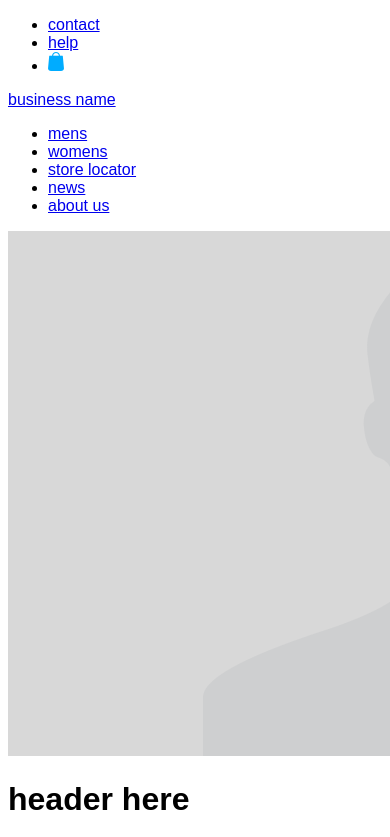
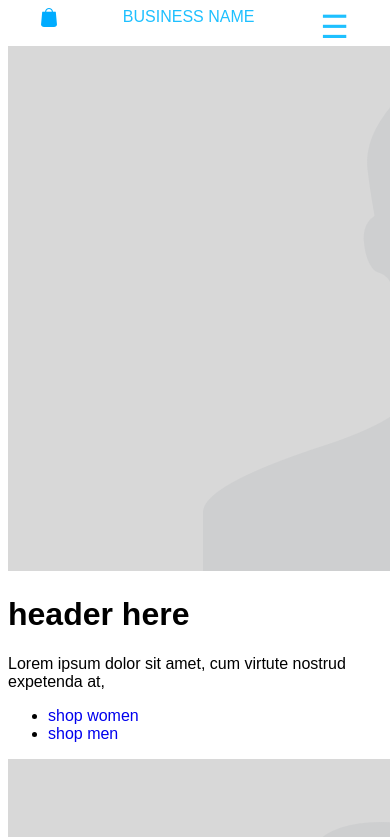
Before and after one commit to SkyNhiNguyen/week08, a website: page src/index.html in a window 390 px wide. Shown: the top 837 px of the page. Drawn offline with nearby package versions, Linux system fonts and the light colour scheme; files that its build step writes are made by us from their sources.

Commit message:
basic css...

```diff
--- a/src/index.html
+++ b/src/index.html
@@ -7,24 +7,36 @@
   </head>
 
   <body>
+<header>
 <div class="utility-nav">
   <ul>
     <li><a href="#">contact</a></li>
     <li> <a href="#">help</a></li>
-    <li><a href="#"><img src="images/shopping-bag.png"></a></li>
   </ul>
 </div>
-<div class="main-nav">
-  <a class="logo" href="#">business name</a>
-  <!-- <a class="nav-toggle" href="#"></a> -->
-  <ul>
+
+<!-- end utility -->
+<a class="shopping-bag"href="#"><img src="images/shopping-bag.png"></a>
+
+<a class="logo" href="#">business name</a>
+
+<nav class="mobile-nav">
+  <a href="#">☰</a>
+</nav>
+<!--end  mobile nav -->
+
+<nav class="main-nav">
+    <ul>
     <li><a href="#">mens</a></li>
     <li> <a href="#">womens</a></li>
     <li><a href="#">store locator</a></li>
     <li><a href="#">news</a></li>
     <li><a href="#">about us</a></li>
   </ul>
-</div>
+</nav>
+
+
+</header>
 <!-- end nav -->
 
 
--- a/src/scss/style.scss
+++ b/src/scss/style.scss
@@ -2,3 +2,51 @@
   box-sizing: border-box;
   font-family: Arial, Helvetica Neue, Helvetica, sans-serif;
 }
+
+a {
+  text-decoration: none;
+}
+
+$links: #1ec0ff;
+// logo--------
+.logo {
+  font-size: 1rem;
+  text-transform: uppercase;
+  text-align: center;
+  color: $links;
+}
+
+// Nav------------------
+header {
+  display: flex;
+  justify-content: space-around;
+}
+
+.utility-nav {
+  display: none;
+}
+
+.mobile-nav {
+  display: flex;
+  justify-content: flex-start;
+  font-size: 2rem;
+
+  a {
+    color: $links;
+  }
+}
+
+.main-nav {
+  display: none;
+}
+
+// MOBILE=========================
+@media screen and (min-width: 500px) {
+  .mobile-nav {
+    display: none;
+  }
+
+  .main-nav {
+    display: flex;
+  }
+}
```
